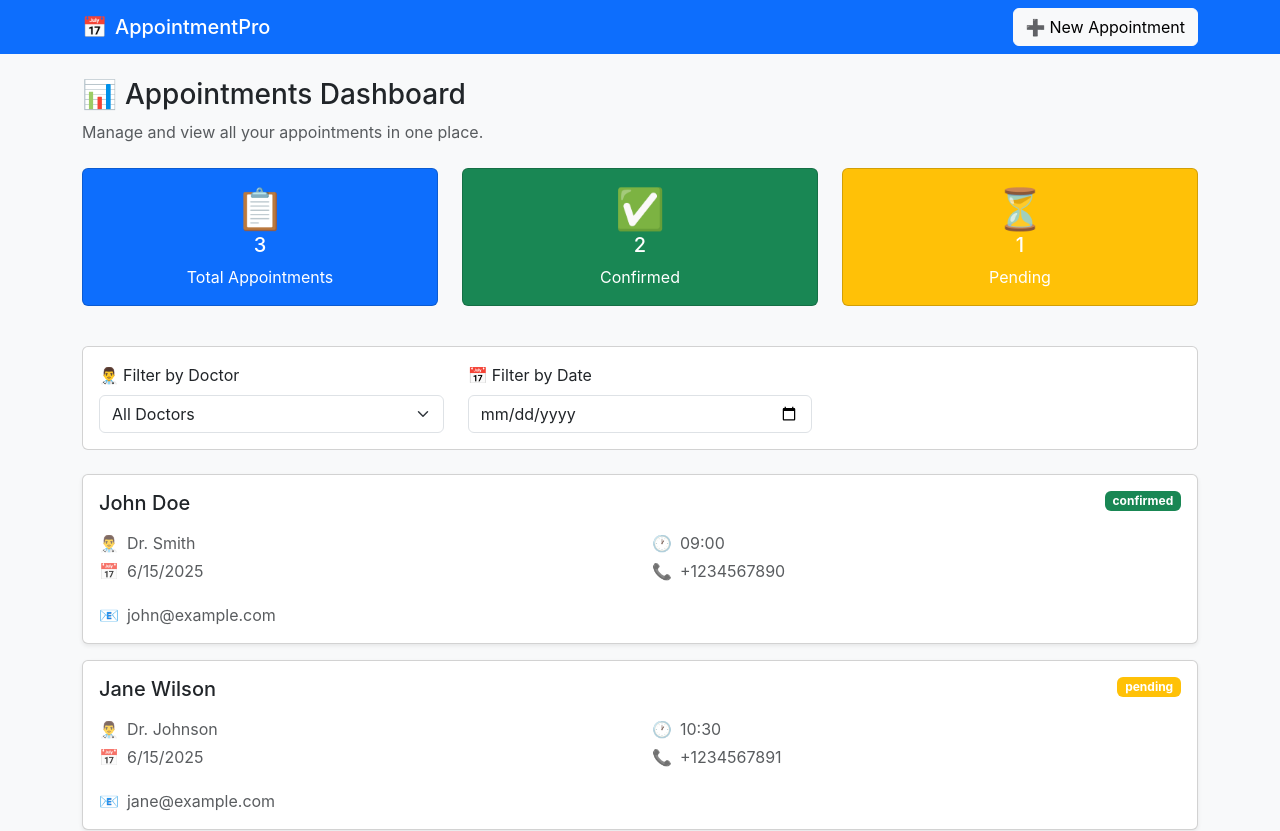
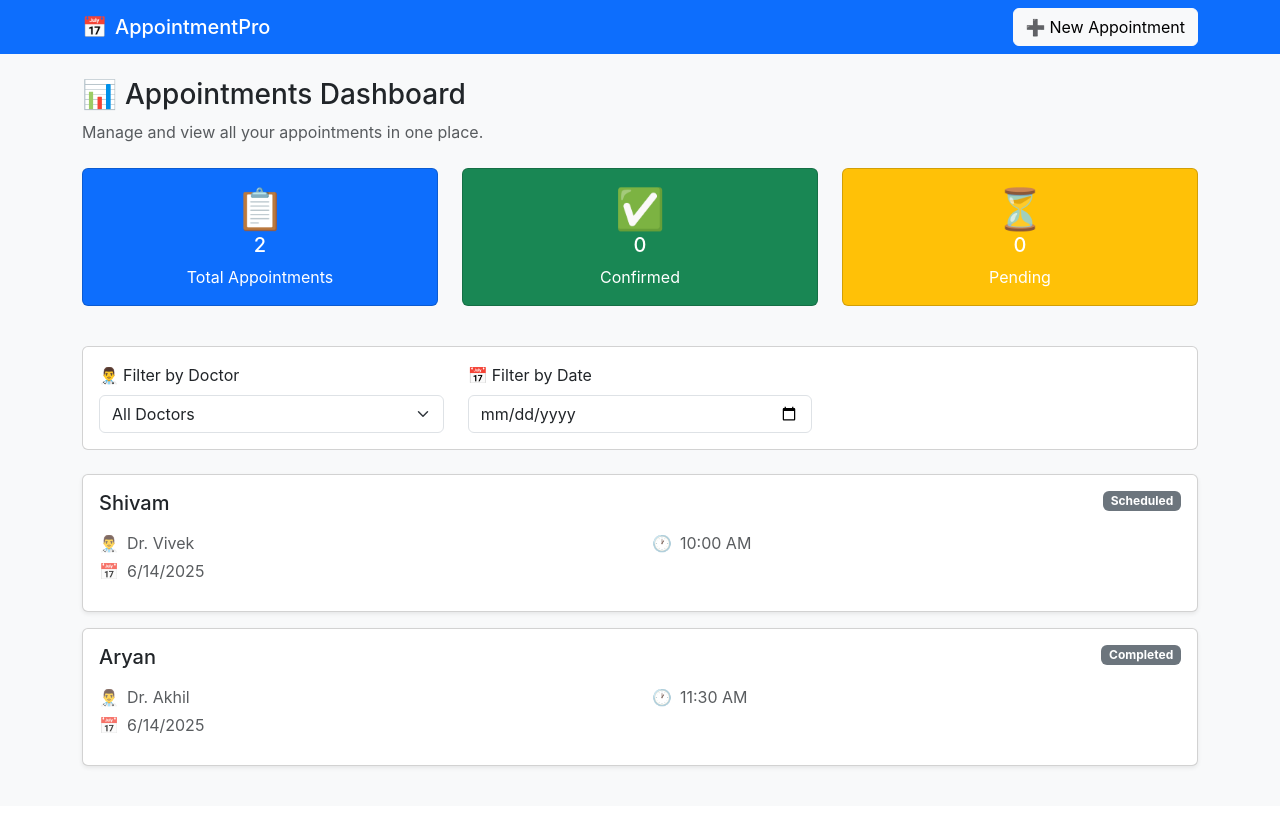
Before and after one commit to vivekkumar9919/AppointmentPro, a React (Create React App) app: page / in a window 1280 px wide. Shown: the top 831 px of the page. After the commit the page ends 806 px from the top, so only its background shows below. Built offline with nearby package versions, Linux system fonts and the light colour scheme.

Commit message:
url handling and variable changes

```diff
--- a/src/App.js
+++ b/src/App.js
@@ -35,6 +35,7 @@ const App = () => {
         appointmentService.getAppointments(),
         appointmentService.getDoctors()
       ]);
+      console.log("appointmentsData and doctorsData" ,  {appointmentsData, doctorsData})
       setAppointments(appointmentsData);
       setDoctors(doctorsData);
     } catch (error) {
@@ -48,7 +49,7 @@ const App = () => {
     let filtered = appointments;
 
     if (filters.doctor) {
-      filtered = filtered.filter(apt => apt.doctorName === filters.doctor);
+      filtered = filtered.filter(apt => apt.doctor_name === filters.doctor);
     }
 
     if (filters.date) {
--- a/src/components/AppointmentCard.js
+++ b/src/components/AppointmentCard.js
@@ -15,7 +15,7 @@ const AppointmentCard = ({ appointment }) => {
       <div className="card mb-3 shadow-sm">
         <div className="card-body">
           <div className="d-flex justify-content-between align-items-start mb-3">
-            <h5 className="card-title mb-0">{appointment.patientName}</h5>
+            <h5 className="card-title mb-0">{appointment.patient_name}</h5>
             <span className={`badge ${getStatusBadgeClass(appointment.status)}`}>
               {appointment.status}
             </span>
@@ -25,7 +25,7 @@ const AppointmentCard = ({ appointment }) => {
             <div className="col-md-6 mb-2">
               <div className="d-flex align-items-center mb-1">
                 <span className="me-2">👨‍⚕️</span>
-                <span>{appointment.doctorName}</span>
+                <span>{appointment.doctor_name}</span>
               </div>
               <div className="d-flex align-items-center mb-1">
                 <span className="me-2">📅</span>
@@ -35,19 +35,19 @@ const AppointmentCard = ({ appointment }) => {
             <div className="col-md-6">
               <div className="d-flex align-items-center mb-1">
                 <span className="me-2">🕐</span>
-                <span>{appointment.time}</span>
+                <span>{appointment.time_slot}</span>
               </div>
-              <div className="d-flex align-items-center mb-1">
+              {/* <div className="d-flex align-items-center mb-1">
                 <span className="me-2">📞</span>
                 <span>{appointment.phone}</span>
-              </div>
+              </div> */}
             </div>
           </div>
 
-          <div className="d-flex align-items-center mt-2">
+          {/* <div className="d-flex align-items-center mt-2">
             <span className="me-2">📧</span>
             <span className="text-muted">{appointment.email}</span>
-          </div>
+          </div> */}
         </div>
       </div>
     );
--- a/src/components/AppointmentForm.js
+++ b/src/components/AppointmentForm.js
@@ -3,10 +3,10 @@ import appointmentService from '../main.service'
 
 const AppointmentForm = ({ onSubmit, onCancel, doctors }) => {
     const [formData, setFormData] = useState({
-      patientName: '',
+      patient_name: '',
       doctorId: '',
       date: '',
-      time: '',
+      time_slot: '',
       phone: '',
       email: ''
     });
@@ -23,8 +23,8 @@ const AppointmentForm = ({ onSubmit, onCancel, doctors }) => {
           .then(slots => {
             setAvailableTimeSlots(slots);
             // Clear selected time if it's no longer available
-            if (formData.time && !slots.includes(formData.time)) {
-              setFormData(prev => ({ ...prev, time: '' }));
+            if (formData.time_slot && !slots.includes(formData.time_slot)) {
+              setFormData(prev => ({ ...prev, time_slot: '' }));
             }
           })
           .finally(() => setLoadingTimeSlots(false));
@@ -42,10 +42,10 @@ const AppointmentForm = ({ onSubmit, onCancel, doctors }) => {
     const validateForm = () => {
       const newErrors = {};
 
-      if (!formData.patientName.trim()) newErrors.patientName = 'Patient name is required';
+      if (!formData.patient_name.trim()) newErrors.patient_name = 'Patient name is required';
       if (!formData.doctorId) newErrors.doctorId = 'Please select a doctor';
       if (!formData.date) newErrors.date = 'Date is required';
-      if (!formData.time) newErrors.time = 'Please select a time slot';
+      if (!formData.time_slot) newErrors.time_slot = 'Please select a time slot';
       if (!formData.phone.trim()) newErrors.phone = 'Phone number is required';
       if (!formData.email.trim()) newErrors.email = 'Email is required';
       else if (!/\S+@\S+\.\S+/.test(formData.email)) newErrors.email = 'Email is invalid';
@@ -71,7 +71,7 @@ const AppointmentForm = ({ onSubmit, onCancel, doctors }) => {
           });
         } catch (error) {
           if (error.message.includes('no longer available')) {
-            setErrors({ time: 'This time slot is no longer available. Please select another time.' });
+            setErrors({ time_slot: 'This time slot is no longer available. Please select another time.' });
             // Refresh available slots
             if (formData.doctorId && formData.date) {
               const slots = await appointmentService.getAvailableTimeSlots(formData.doctorId, formData.date);
@@ -110,13 +110,13 @@ const AppointmentForm = ({ onSubmit, onCancel, doctors }) => {
                   <label className="form-label">Patient Name *</label>
                   <input
                     type="text"
-                    name="patientName"
-                    className={`form-control ${errors.patientName ? 'is-invalid' : ''}`}
-                    value={formData.patientName}
+                    name="patient_name"
+                    className={`form-control ${errors.patient_name ? 'is-invalid' : ''}`}
+                    value={formData.patient_name}
                     onChange={handleChange}
                     placeholder="Enter patient name"
                   />
-                  {errors.patientName && <div className="invalid-feedback">{errors.patientName}</div>}
+                  {errors.patient_name && <div className="invalid-feedback">{errors.patient_name}</div>}
                 </div>
 
                 <div className="col-md-6">
@@ -169,9 +169,9 @@ const AppointmentForm = ({ onSubmit, onCancel, doctors }) => {
                     </div>
                   ) : (
                     <select
-                      name="time"
-                      className={`form-select ${errors.time ? 'is-invalid' : ''}`}
-                      value={formData.time}
+                      name="time_slot"
+                      className={`form-select ${errors.time_slot ? 'is-invalid' : ''}`}
+                      value={formData.time_slot}
                       onChange={handleChange}
                     >
                       <option value="">Select time slot...</option>
@@ -180,7 +180,7 @@ const AppointmentForm = ({ onSubmit, onCancel, doctors }) => {
                       ))}
                     </select>
                   )}
-                  {errors.time && <div className="invalid-feedback">{errors.time}</div>}
+                  {errors.time_slot && <div className="invalid-feedback">{errors.time_slot}</div>}
                 </div>
 
                 <div className="col-md-6">
--- a/src/main.service.js
+++ b/src/main.service.js
@@ -1,5 +1,5 @@
 import { callApi } from './Utility/apiClient';
-
+import { API_URLS } from './url';
 
 const isDev = true;
 
@@ -18,37 +18,22 @@ const appointmentService = {
 
     appointments: [
         {
-            id: 1,
-            patientName: "John Doe",
-            doctorId: 1,
-            doctorName: "Dr. Smith",
-            date: "2025-06-15",
-            time: "09:00",
-            phone: "+1234567890",
-            email: "john@example.com",
-            status: "confirmed"
+            "id": 1,
+            "doctor_name": "Dr. Vivek",
+            "patient_name": "Shivam",
+            "date": "2025-06-14",
+            "time_slot": "10:00 AM",
+            "status": "Scheduled",
+            "doctor": 1
         },
         {
-            id: 2,
-            patientName: "Jane Wilson",
-            doctorId: 2,
-            doctorName: "Dr. Johnson",
-            date: "2025-06-15",
-            time: "10:30",
-            phone: "+1234567891",
-            email: "jane@example.com",
-            status: "pending"
-        },
-        {
-            id: 3,
-            patientName: "Mike Brown",
-            doctorId: 1,
-            doctorName: "Dr. Smith",
-            date: "2025-06-16",
-            time: "14:00",
-            phone: "+1234567892",
-            email: "mike@example.com",
-            status: "confirmed"
+            "id": 2,
+            "doctor_name": "Dr. Akhil",
+            "patient_name": "Aryan",
+            "date": "2025-06-14",
+            "time_slot": "11:30 AM",
+            "status": "Completed",
+            "doctor": 2
         }
     ],
 
@@ -58,7 +43,7 @@ const appointmentService = {
         }
 
         return callApi({
-            url: 'https://api.example.com/appointments',
+            url: API_URLS.GET_APPOINTMENTS,
             method: 'GET',
         });
     },
@@ -68,7 +53,7 @@ const appointmentService = {
             return Promise.resolve(this.doctors);
         }
         return callApi({
-            url: 'https://api.example.com/appointments',
+            url: API_URLS.GET_DOCTORS,
             method: 'GET',
         });
     },
@@ -80,7 +65,7 @@ const appointmentService = {
     getAvailableTimeSlots(doctorId, date) {
         const bookedSlots = this.appointments
             .filter(apt => apt.doctorId === parseInt(doctorId) && apt.date === date)
-            .map(apt => apt.time);
+            .map(apt => apt.time_slot);
 
         const availableSlots = this.timeSlots.filter(slot => !bookedSlots.includes(slot));
         return Promise.resolve(availableSlots);
@@ -91,7 +76,7 @@ const appointmentService = {
         const isSlotTaken = this.appointments.some(apt =>
             apt.doctorId === appointment.doctorId &&
             apt.date === appointment.date &&
-            apt.time === appointment.time
+            apt.time_slot === appointment.time_slot
         );
 
         if (isSlotTaken) {
--- a/src/url.js
+++ b/src/url.js
@@ -1,7 +1,7 @@
 
-const BASE_URL = 'https://api.example.com';
+const BASE_URL = 'http://127.0.0.1:8000';
 
 export const API_URLS = {
-  GET_APPOINTMENTS: `${BASE_URL}/appointments`,
-  // Add more endpoints as needed
+  GET_APPOINTMENTS: `${BASE_URL}/api/appointments`,
+  GET_DOCTORS: `${BASE_URL}/api/doctors/`,
 };
```
